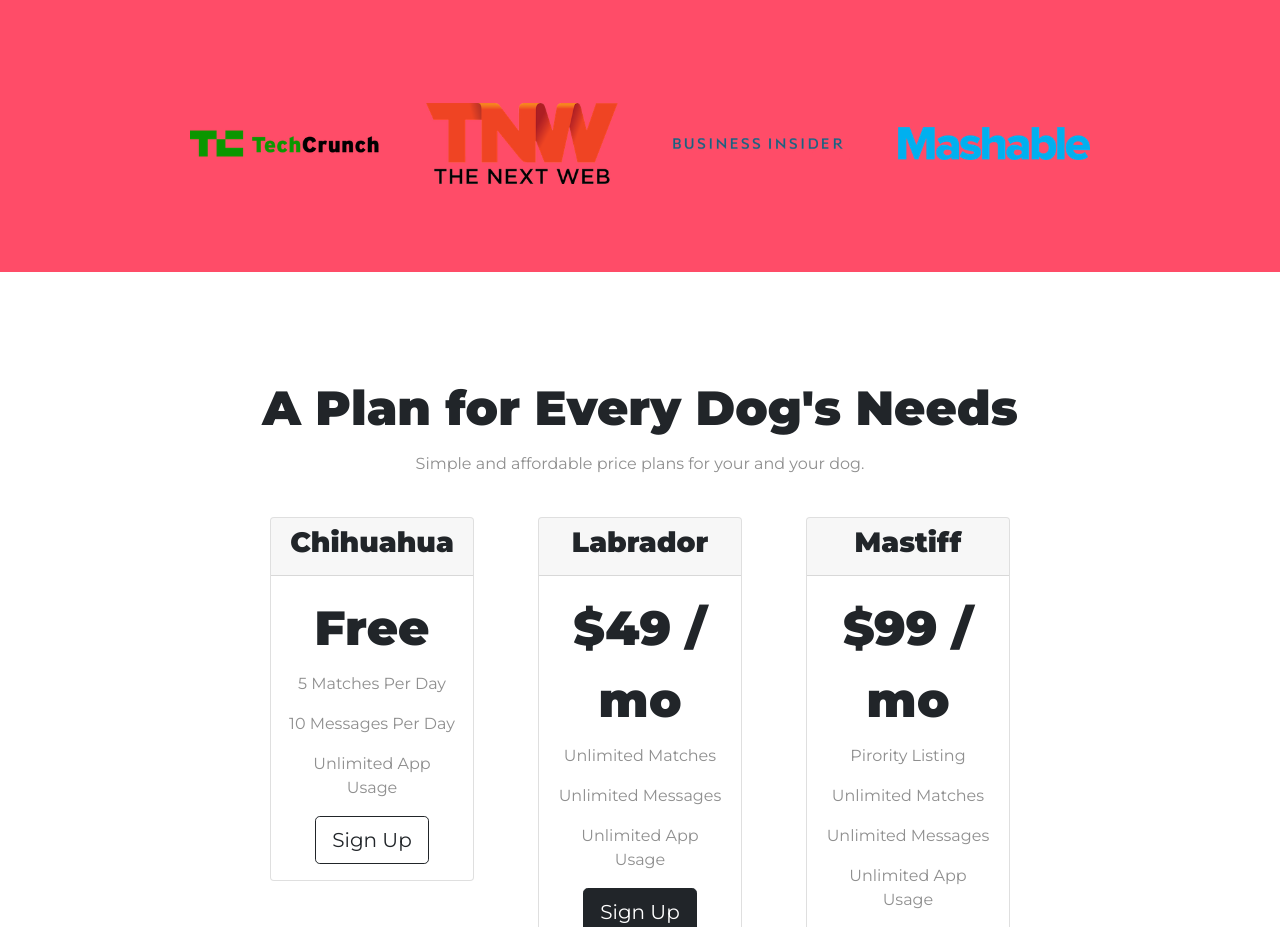
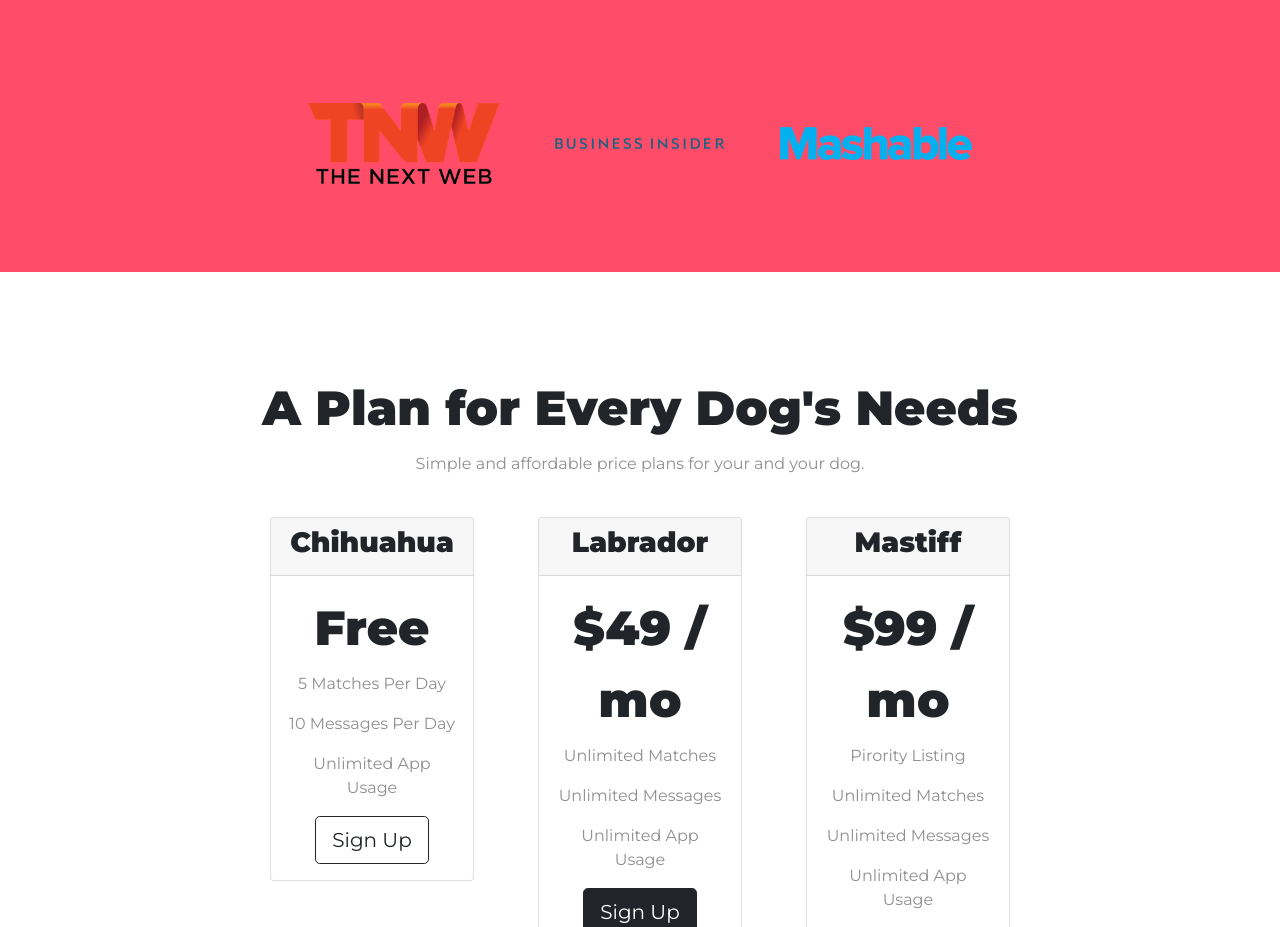
Before and after one commit to chetridarshan/TinDig, a plain HTML site: page index.html in a window 1280 px wide. Shown: the part 1600-2527 px from the top of the page. Drawn offline with nearby package versions, Linux system fonts and the light colour scheme.

Commit message:
Update index.html

```diff
--- a/index.html
+++ b/index.html
@@ -117,7 +117,6 @@
   <!-- Press -->
 
   <section id="press">
-    <img class="press-logo" src="images/techcrunch.png" alt="TC-logo">
     <img class="press-logo" src="images/tnw.png" alt="tnw-logo">
     <img class="press-logo" src="images/bizinsider.png" alt="biz-insider-logo">
     <img class="press-logo" src="images/mashable.png" alt="mashable-logo">
```
